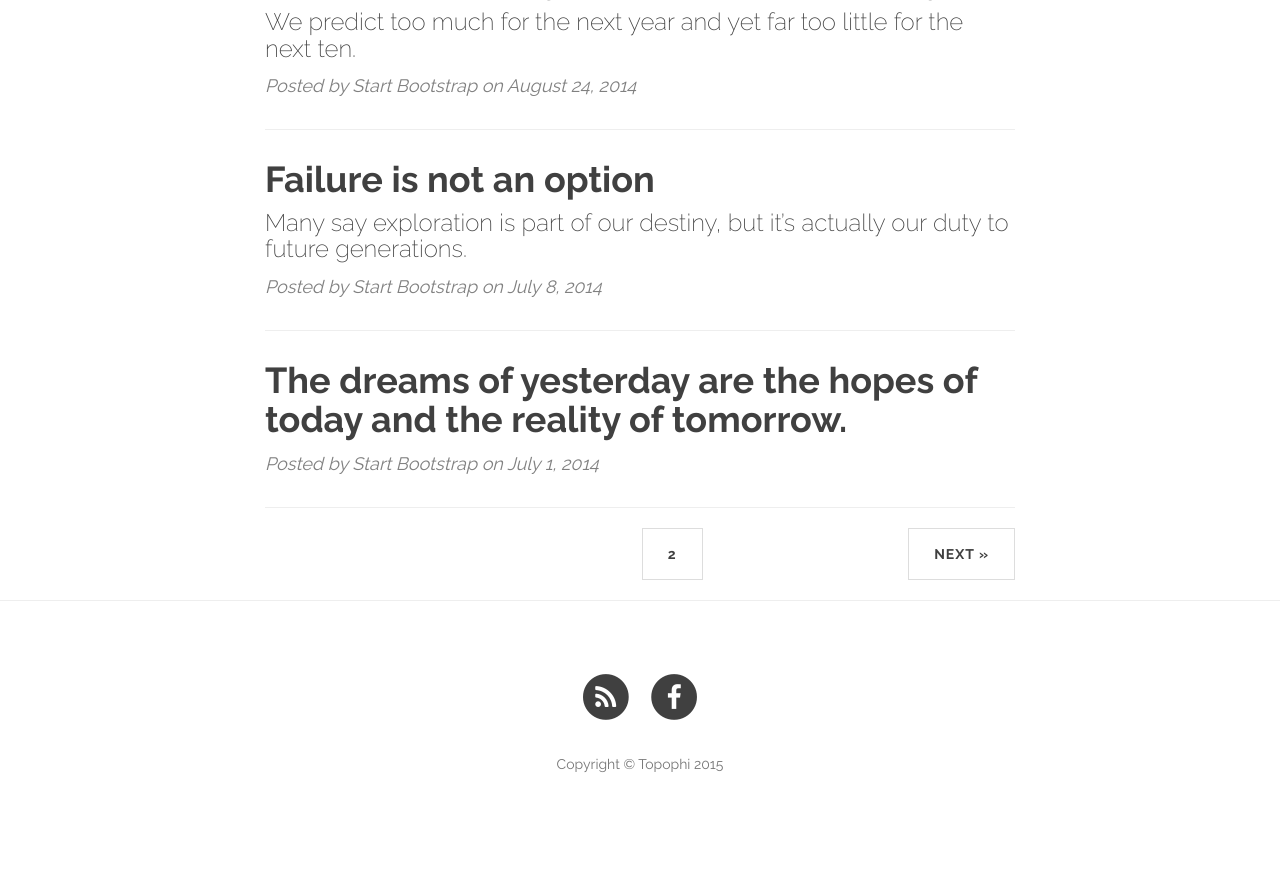
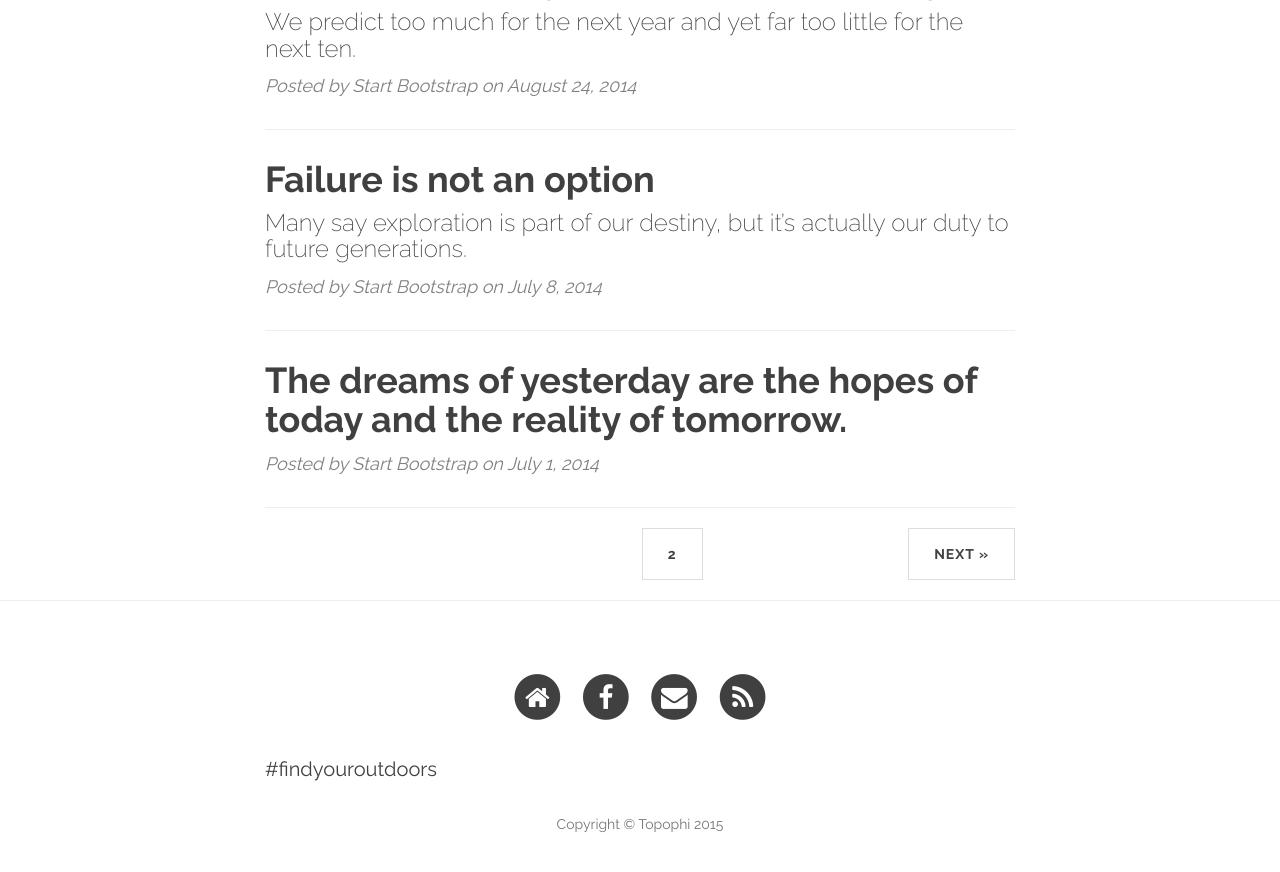
Before and after one commit to Topophi/topophi.github.io, a Jekyll site: the page built from index.html, in a window 1280 px wide and 900 px high, scrolled down 999 px. Shown: the top 872 px of the window. Built offline with Jekyll 4.4.1, drawn with Linux system fonts in a browser that asks for light colours; nearby versions of some CDN libraries; the list of posts is cut into pages by our own code; before the commit the page ends 1839 px from its top, so only the background shows below that.

Commit message:
Added more links in the footer

```diff
--- a/_includes/footer.html
+++ b/_includes/footer.html
@@ -4,17 +4,19 @@
         <div class="row">
             <div class="col-lg-8 col-lg-offset-2 col-md-10 col-md-offset-1">
                 <ul class="list-inline text-center">
+                    {% if site.mainSiteUrl %}
                     <li>
-                        <a href="{{ "/feed.xml" | prepend: site.baseurl }}">
+                        <a href="mailto:{{ site.mainSiteUrl }}" title='Home'>
                             <span class="fa-stack fa-lg">
                                 <i class="fa fa-circle fa-stack-2x"></i>
-                                <i class="fa fa-rss fa-stack-1x fa-inverse"></i>
+                                <i class="fa fa-home fa-stack-1x fa-inverse"></i>
                             </span>
                         </a>
                     </li>
+                    {% endif %}
                     {% if site.twitter_username %}
                     <li>
-                        <a href="https://twitter.com/{{ site.twitter_username }}">
+                        <a href="https://twitter.com/{{ site.twitter_username }}" title='Twitter'>
                             <span class="fa-stack fa-lg">
                                 <i class="fa fa-circle fa-stack-2x"></i>
                                 <i class="fa fa-twitter fa-stack-1x fa-inverse"></i>
@@ -24,7 +26,7 @@
                     {% endif %}
                     {% if site.facebook_username %}
                     <li>
-                        <a href="https://www.facebook.com/{{ site.facebook_username }}">
+                        <a href="https://www.facebook.com/{{ site.facebook_username }}" title='Facebook'>
                             <span class="fa-stack fa-lg">
                                 <i class="fa fa-circle fa-stack-2x"></i>
                                 <i class="fa fa-facebook fa-stack-1x fa-inverse"></i>
@@ -32,7 +34,26 @@
                         </a>
                     </li>
                     {% endif %}
+                    {% if site.email %}
+                    <li>
+                        <a href="mailto:{{ site.email }}" title='Email us'>
+                            <span class="fa-stack fa-lg">
+                                <i class="fa fa-circle fa-stack-2x"></i>
+                                <i class="fa fa-envelope fa-stack-1x fa-inverse"></i>
+                            </span>
+                        </a>
+                    </li>
+                    {% endif %}
+                    <li>
+                        <a href="{{ "/feed.xml" | prepend: site.baseurl }}" title='feeds'>
+                            <span class="fa-stack fa-lg">
+                                <i class="fa fa-circle fa-stack-2x"></i>
+                                <i class="fa fa-rss fa-stack-1x fa-inverse"></i>
+                            </span>
+                        </a>
+                    </li>
                 </ul>
+                <p>#findyouroutdoors</p>
                 <p class="copyright text-muted">Copyright &copy; {{ site.title }} {{ site.time | date: '%Y' }}</p>
             </div>
         </div>
```
